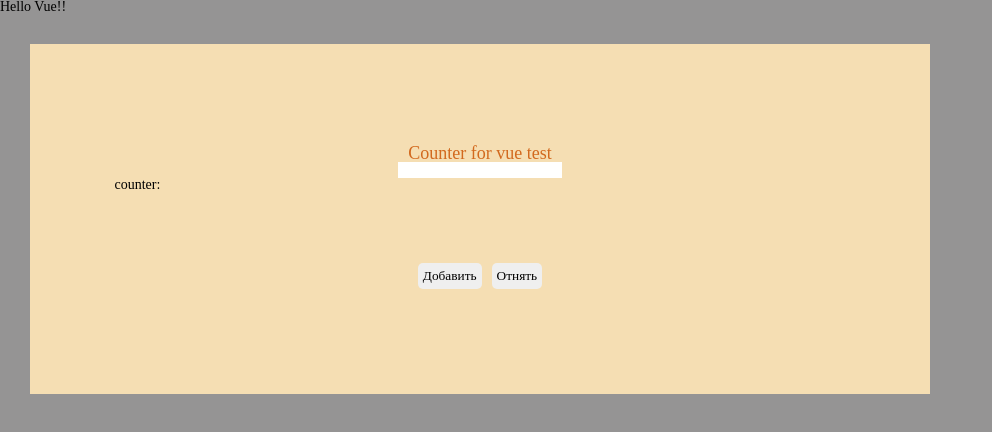
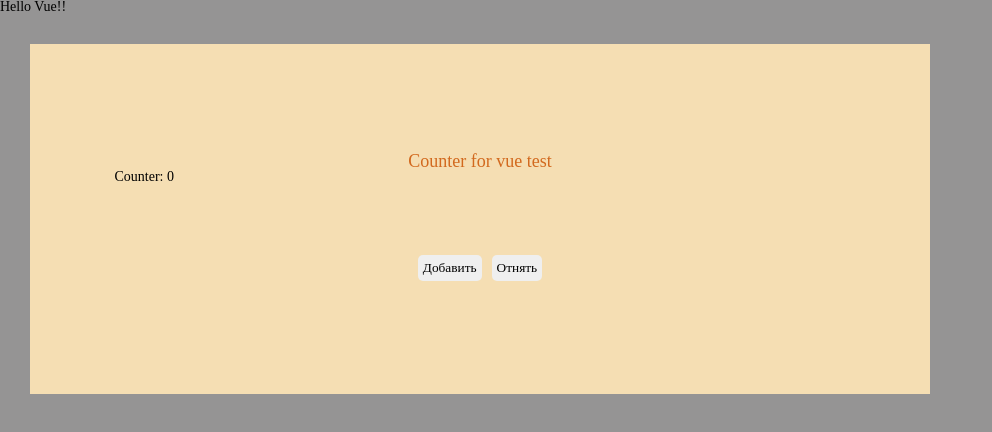
Before and after one commit to Dmkgld/profile, a plain HTML site: page tests/vue--test.html in a window 1280 px wide. Shown: the top 432 px of the page, without its empty margins (0-992 px from the left). Drawn offline with nearby package versions, Linux system fonts and the light colour scheme.

Commit message:
Я не бог фронтэнда version2 it works now again

```diff
--- a/js/vue-test.js
+++ b/js/vue-test.js
@@ -1,9 +1,18 @@
 const HelloVueApp = {
 	data() {
 		return {
-			message: 'Hello Vue!!'
+			message: 'Hello Vue!!',
+
+		}
+	}
+}
+const Count = {
+	data() {
+		return {
+			counter: 0
 		}
 	}
 }
 
 Vue.createApp(HelloVueApp).mount('#hello-vue')
+Vue.createApp(Count).mount('#count')
--- a/scss/vue--test.scss
+++ b/scss/vue--test.scss
@@ -50,7 +50,7 @@ body {
 		width: 85%;
 		height: 80px;
 	}
-	.counter {
+	.counter-button {
 		display: flex;
 		justify-content: center;
 		align-items: center;
--- a/tests/vue--test.html
+++ b/tests/vue--test.html
@@ -5,7 +5,7 @@
 	<meta charset="UTF-8">
 	<meta name="viewport" content="width=device-width, initial-scale=1.0">
 	<link rel="stylesheet" href="../css/vue--test.css">
-	<script src="https://unpkg.com/vue@3.0.5/dist/vue.global.js"></script>
+	<script src="https://unpkg.com/vue@next"></script>
 	<title>VUE TEST</title>
 </head>
 
@@ -16,11 +16,10 @@
 	</div>
 
 
-	<div class="state">
+	<div class="state" id="count">
 		<div class="title">Counter for vue test</div>
-		<div class="in-data"><input type="text"></div>
-		<div class="data">counter:</div>
-		<div class="counter">
+		<div class="data">Counter: {{ counter }}</div>
+		<div class="counter-button">
 			<button>Добавить</button>
 			<button>Отнять</button>
 		</div>
```
Also changed, not shown: css/vue--test.css.
